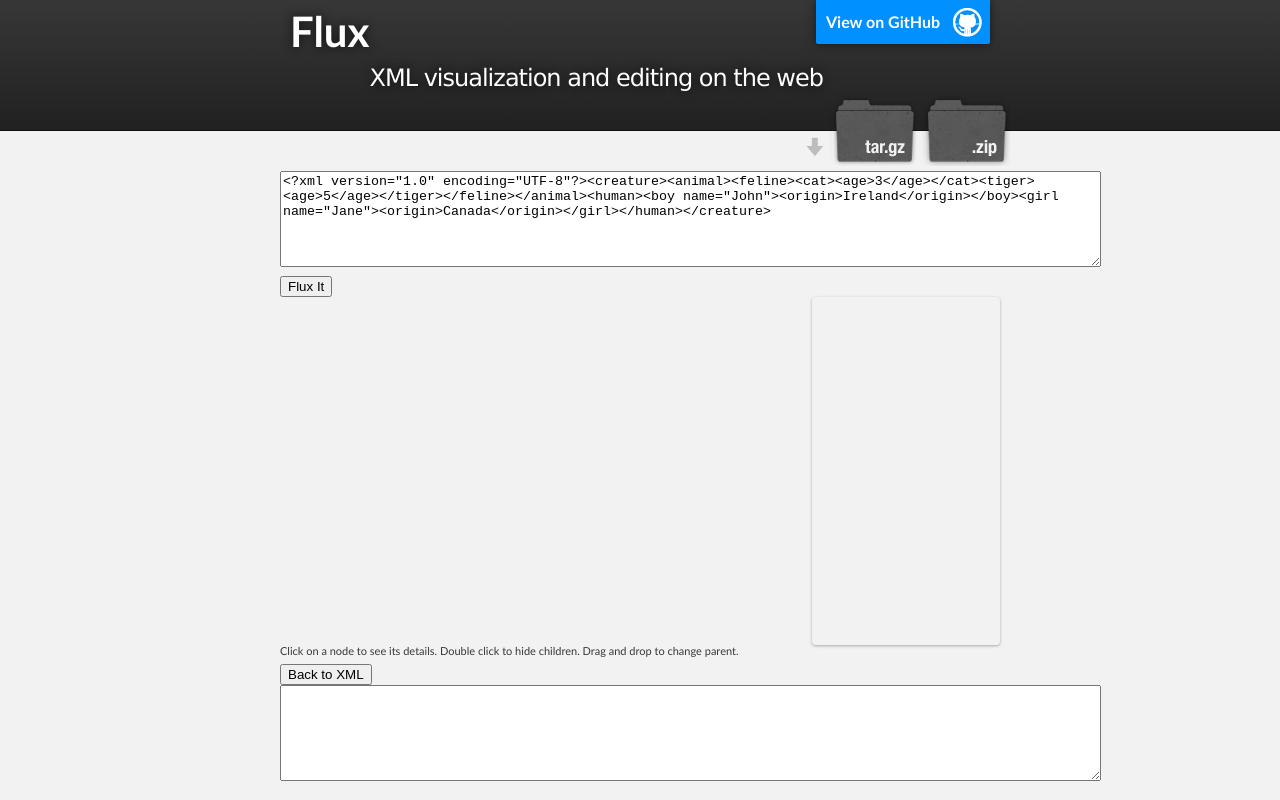
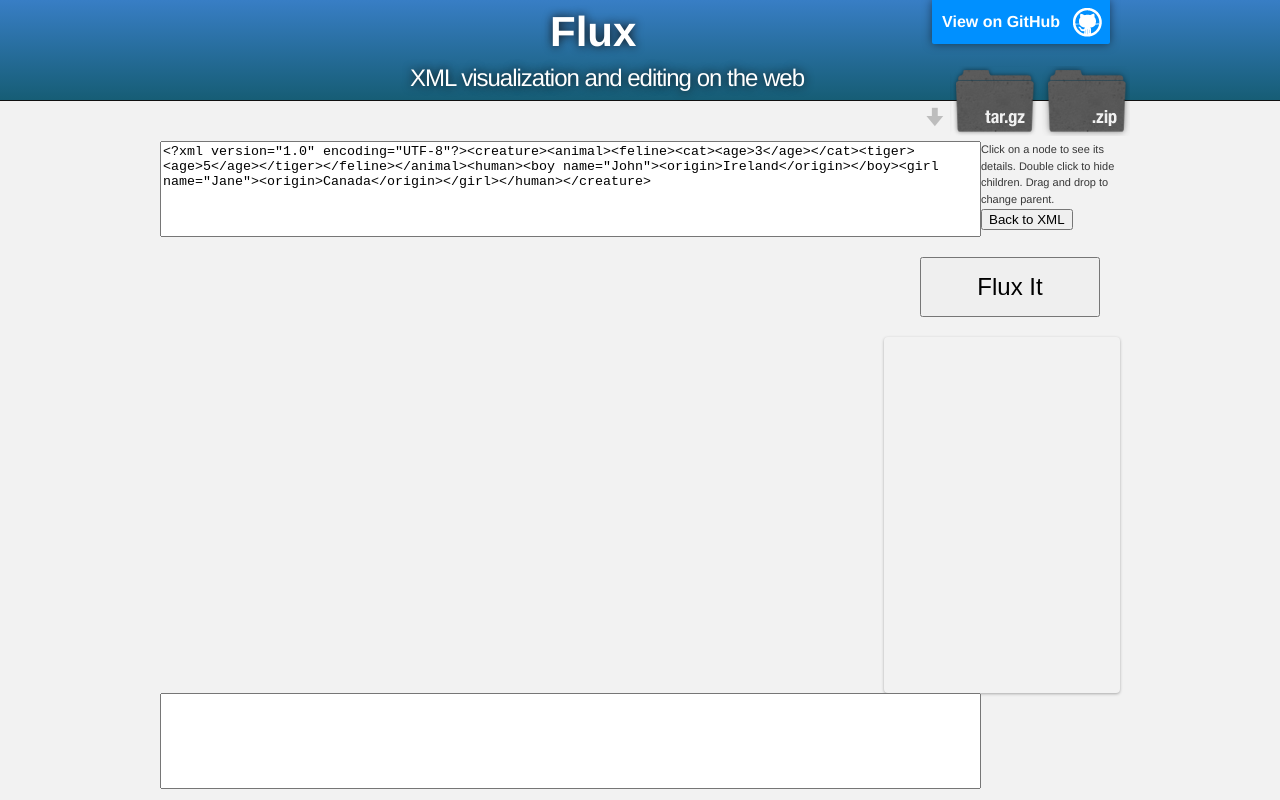
Before and after one commit to busy-as-a-bee/flux, a plain HTML site: page index.html in a window 1280 px wide. Shown: the top 800 px of the page. Drawn offline with Linux system fonts and the light colour scheme.

Commit message:
Increased the usable area for the tree and details
Various improvements to the styling

```diff
--- a/index.html
+++ b/index.html
@@ -41,7 +41,7 @@
 				<div id="nodeDetails"></div>
 			</div>
 			<div>
-				<span style="font-size: 11px;">Click on a node to see its details. Double click to hide children. Drag and drop to change parent.</span><br/>
+				<div style="display: block; font-size: 11px;">Click on a node to see its details. Double click to hide children. Drag and drop to change parent.</div>
 				<input type="button" id="toxml" value="Back to XML"/><br/>
 				<textarea rows="6" cols="100" id="xmloutput"></textarea>
 			</div>
--- a/stylesheets/flux.css
+++ b/stylesheets/flux.css
@@ -1,24 +1,42 @@
 #treeContainer
 {
 	display: block;
-	width: 520px;
+	width: 720px;
 	height: 340px;
 	float: left;
 }
 
 #nodeDetails
 {
-	width: 180px;
+	width: 220px;
 	height: 340px;
-	padding: 4px;
+	padding: 8px;
 	border-radius: 4px;
 	box-shadow: rgba(0, 0, 0, 0.3) 0 1px 3px;
 	float: right;
 }
 
+#xmlinput
+{
+	float: left;
+}
+
+#fluxbutton
+{
+	width: 180px;
+	height: 60px;
+	float: right;
+	margin: 20px;
+	font-size: 24px;
+}
+
+textarea {
+    resize: none;
+}
+
 input[type=text]
 {
-	width: 64px;
+	width: 80px;
 }
 
 .node {
--- a/stylesheets/stylesheet.css
+++ b/stylesheets/stylesheet.css
@@ -54,7 +54,7 @@
   color:#373737;
   background: #212121;
   font-size: 16px;
-  font-family: 'Myriad Pro', Calibri, Helvetica, Arial, sans-serif;
+  font-family: "HelveticaNeue-Light", "Helvetica Neue Light", "Helvetica Neue", Helvetica, Arial, sans-serif;
   line-height: 1.5;
   -webkit-font-smoothing: antialiased;
 }
@@ -63,7 +63,7 @@
   margin: 10px 0;
   font-weight: 700;
   color:#222222;
-  font-family: 'Lucida Grande', 'Calibri', Helvetica, Arial, sans-serif;
+  font-family: "HelveticaNeue-Light", "Helvetica Neue Light", "Helvetica Neue", Helvetica, Arial, sans-serif;
   letter-spacing: -1px;
 }
 
@@ -163,7 +163,7 @@
   color: #222;
   background-color: #fff;
 
-  font-family: Monaco, "Bitstream Vera Sans Mono", "Lucida Console", Terminal, monospace;
+  font-family: "HelveticaNeue-Light", "Helvetica Neue Light", "Helvetica Neue", Helvetica, Arial, sans-serif;
   font-size: 14px;
 
   border-radius: 2px;
@@ -265,7 +265,7 @@
 
 .inner {
   position: relative;
-  max-width: 720px;
+  max-width: 960px;
   padding: 20px 10px;
   margin: 0 auto;
 }
@@ -286,13 +286,13 @@
 }
 
 #header_wrap {
-  height: 130px;
+  height: 100px;
   background: #212121;
-  background: -moz-linear-gradient(top, #373737, #212121);
-  background: -webkit-linear-gradient(top, #373737, #212121);
-  background: -ms-linear-gradient(top, #373737, #212121);
-  background: -o-linear-gradient(top, #373737, #212121);
-  background: linear-gradient(top, #373737, #212121);
+  background: -moz-linear-gradient(top, #387EC5, #165D75);
+  background: -webkit-linear-gradient(top, #387EC5, #165D75);
+  background: -ms-linear-gradient(top, #387EC5, #165D75);
+  background: -o-linear-gradient(top, #387EC5, #165D75);
+  background: linear-gradient(top, ##387EC5, #165D75);
 }
 
 #header_wrap .inner {
@@ -300,12 +300,12 @@
 }
 
 #project_title {
-  float: left;
   margin: 0;
   color: #fff;
   font-size: 42px;
   font-weight: 700;
   text-shadow: #111 0px 0px 10px;
+  padding-left: 380px;
 }
 
 #project_tagline {
@@ -314,13 +314,14 @@
   font-weight: 300;
   background: none;
   text-shadow: #111 0px 0px 10px;
+  padding-left: 250px;
 }
 
 #downloads {
   position: absolute;
   width: 210px;
   z-index: 10;
-  bottom: -40px;
+  bottom: -10px;
   right: 0;
   height: 70px;
   background: url('../images/icon_download.png') no-repeat 0% 90%;
```
